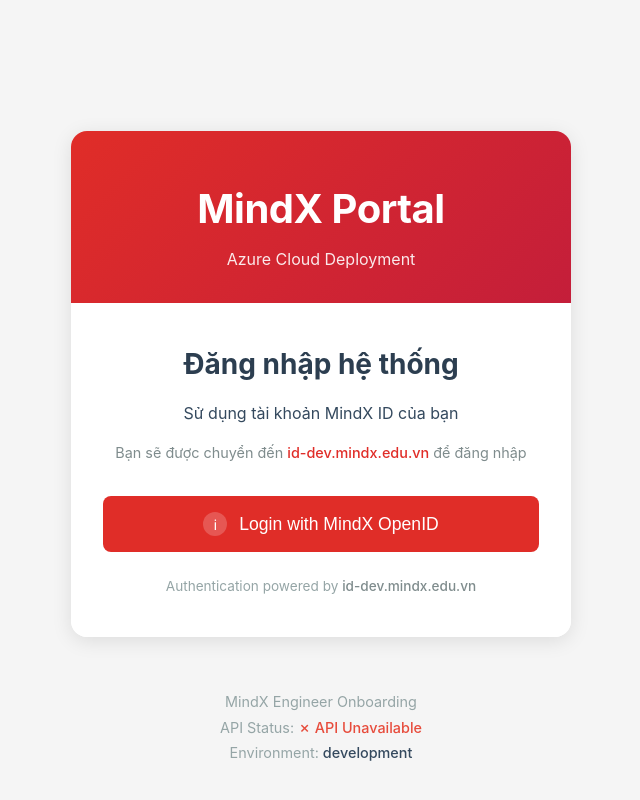
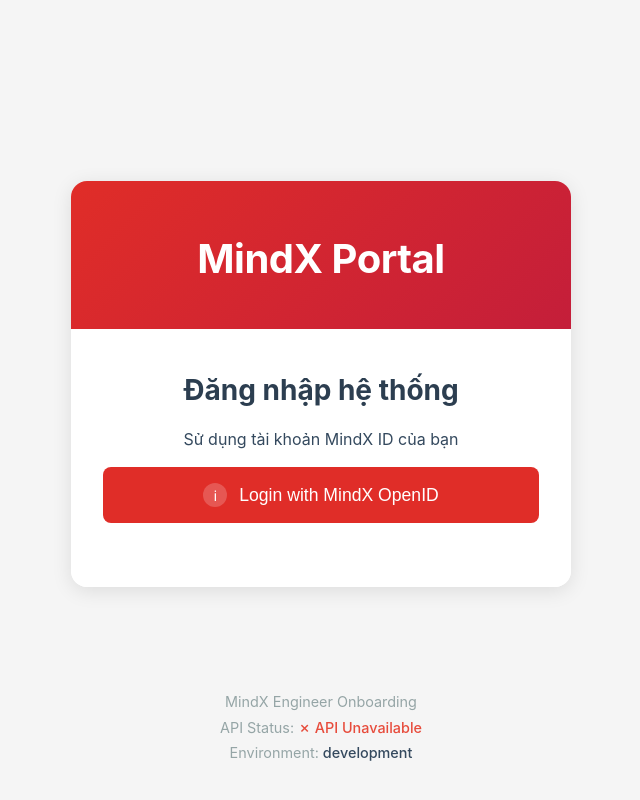
Before and after one commit to Bihn29/MindX, a React (Vite) app in the folder frontend/: page / in a window 1280 px wide. Shown: the whole page, without its empty margins (319-959 px from the left). Built offline with nearby package versions, Linux system fonts and the light colour scheme; no server answers.

Commit message:
Remove unnecessary text from login page

```diff
--- a/frontend/src/pages/Home.tsx
+++ b/frontend/src/pages/Home.tsx
@@ -69,7 +69,6 @@
         {/* Header Section with Blue Gradient */}
         <div className="card-header">
           <h1 className="portal-title">MindX Portal</h1>
-          <p className="portal-subtitle">Azure Cloud Deployment</p>
         </div>
 
         {/* Body Section */}
@@ -115,18 +114,6 @@
               <p className="login-instruction">
                 Sử dụng tài khoản MindX ID của bạn
               </p>
-              <p className="redirect-notice">
-                Bạn sẽ được chuyển đến{' '}
-                <a
-                  href="https://id-dev.mindx.edu.vn"
-                  target="_blank"
-                  rel="noopener noreferrer"
-                  className="mindx-link"
-                >
-                  id-dev.mindx.edu.vn
-                </a>{' '}
-                để đăng nhập
-              </p>
 
               <button
                 className="login-button"
@@ -135,18 +122,6 @@
                 <span className="info-icon">ℹ</span>
                 Login with MindX OpenID
               </button>
-
-              <p className="auth-source">
-                Authentication powered by{' '}
-                <a
-                  href="https://id-dev.mindx.edu.vn"
-                  target="_blank"
-                  rel="noopener noreferrer"
-                  className="auth-link"
-                >
-                  id-dev.mindx.edu.vn
-                </a>
-              </p>
             </>
           )}
         </div>
```
